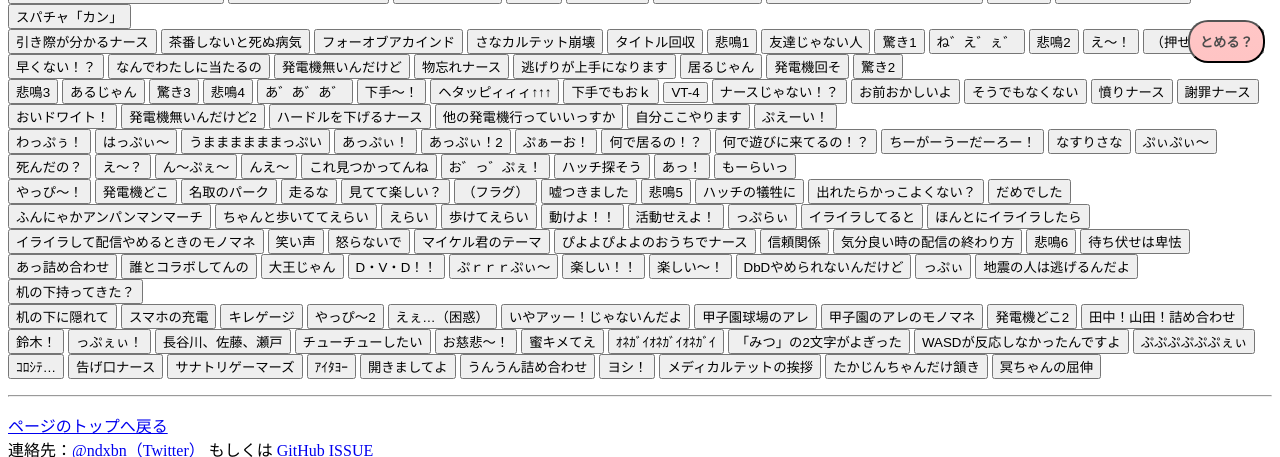
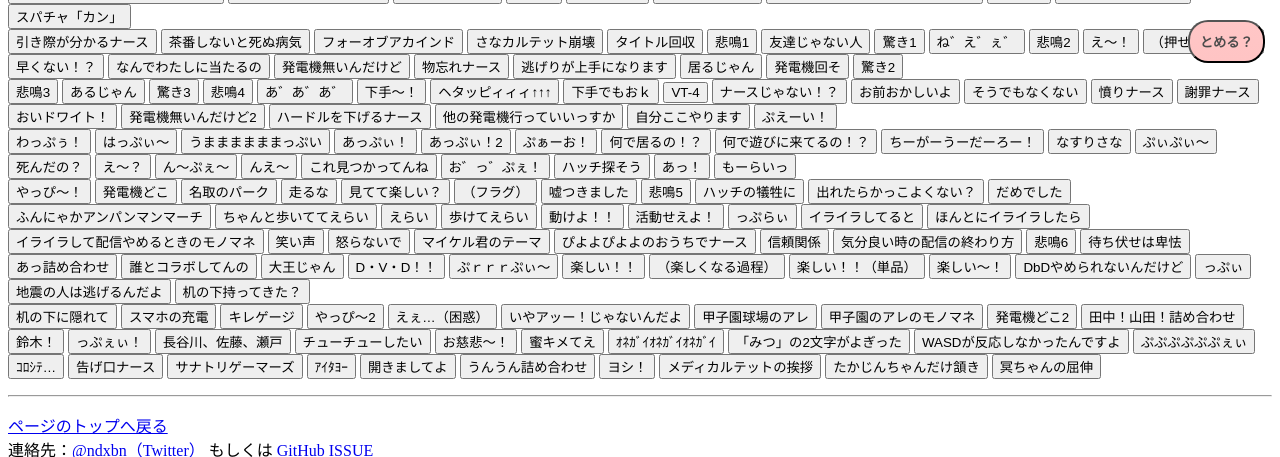
Before and after one commit to sanabutton/sanabutton.github.io, a Jekyll site: the page built from index.html, in a window 1280 px wide and 900 px high, scrolled down 10955 px, cut to the strip 0-457 px from the top of the window. Built offline with Jekyll 4.4.1, drawn with Linux system fonts in a browser that asks for light colours; comment, search, counter and statistics services are not loaded.

Commit message:
resolved https://github.com/sanabutton/sanabutton.github.io/issues/174

```diff
--- a/_posts/2018-10-22-【Dead by Daylight】ハロウィンイベ蜜チューチューでワロタｗ.html
+++ b/_posts/2018-10-22-【Dead by Daylight】ハロウィンイベ蜜チューチューでワロタｗ.html
@@ -123,6 +123,8 @@
 <button type="button" class="sounds" data-file="ハロウィンイベ蜜チューチューでワロタ/D・V・D！！">D・V・D！！</button>
 <button type="button" class="sounds" data-file="ハロウィンイベ蜜チューチューでワロタ/ぷｒｒｒぷぃ～">ぷｒｒｒぷぃ～</button>
 <button type="button" class="sounds" data-file="ハロウィンイベ蜜チューチューでワロタ/楽しい！！">楽しい！！</button>
+<button type="button" class="sounds" data-file="ハロウィンイベ蜜チューチューでワロタ/楽しくなる過程">（楽しくなる過程）</button>
+<button type="button" class="sounds" data-file="ハロウィンイベ蜜チューチューでワロタ/楽しい！！01">楽しい！！（単品）</button>
 <button type="button" class="sounds" data-file="ハロウィンイベ蜜チューチューでワロタ/楽しい～！">楽しい～！</button>
 <button type="button" class="sounds" data-file="ハロウィンイベ蜜チューチューでワロタ/DbDやめられないんだけど">DbDやめられないんだけど</button>
 <button type="button" class="sounds" data-file="ハロウィンイベ蜜チューチューでワロタ/っぷぃ">っぷぃ</button>
```
